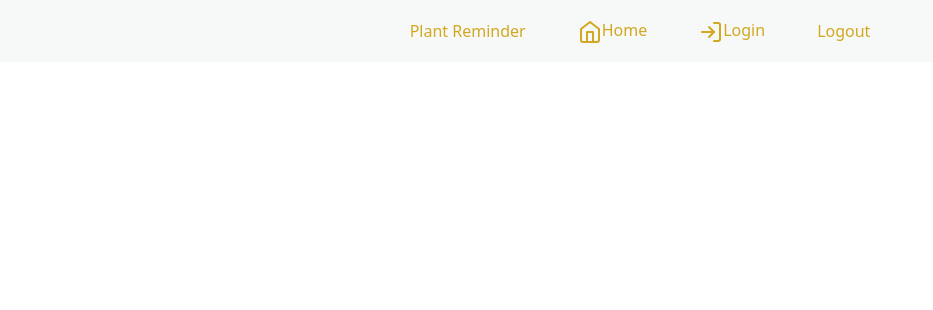
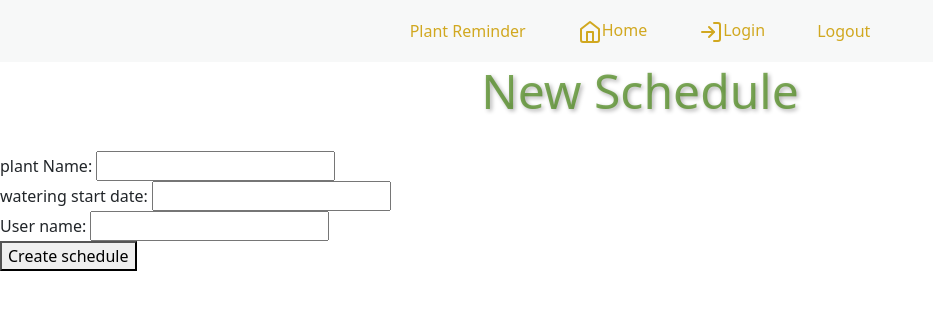
Before and after one commit to Emmanuel0124/plant-care-frontend, a React (Vite) app: page /schedules/new in a window 1280 px wide. Shown: the top 310 px of the page, without its empty margins (0-933 px from the left). Built offline with nearby package versions, Linux system fonts and the light colour scheme; no server answers.

Commit message:
add schedulesnew base form

```diff
--- a/src/Content.jsx
+++ b/src/Content.jsx
@@ -9,6 +9,7 @@ import { Login } from "./Login";
 import { Routes, Route } from "react-router-dom";
 import { About } from "./About";
 import { SchedulesIndex } from "./SchedulesIndex";
+import { SchedulesNew } from "./SchedulesNew";
 
 export function Content() {
 
@@ -69,6 +70,7 @@ export function Content() {
 
 
       <Routes>
+        <Route path="/schedules/new" element={<SchedulesNew />} />
         <Route path="/about" element={<About />} />
         <Route path="/signup" element={<Signup />} />
         <Route path="/login" element={<Login />} />
--- /dev/null
+++ b/src/SchedulesNew.jsx
@@ -0,0 +1,19 @@
+export function SchedulesNew() {
+  return (
+    <div>
+      <h1>New Schedule</h1>
+      <form>
+        <div>
+          plant Name: <input name="plant_id" type="text"/>
+        </div>
+        <div>
+          watering start date: <input name="watering_start_date" type="text" />
+        </div>
+        <div>
+          User name: <input name="user_id"type="text" />
+        </div>
+        <button type="submiy">Create schedule</button>
+      </form>
+    </div>
+  );
+}
```
